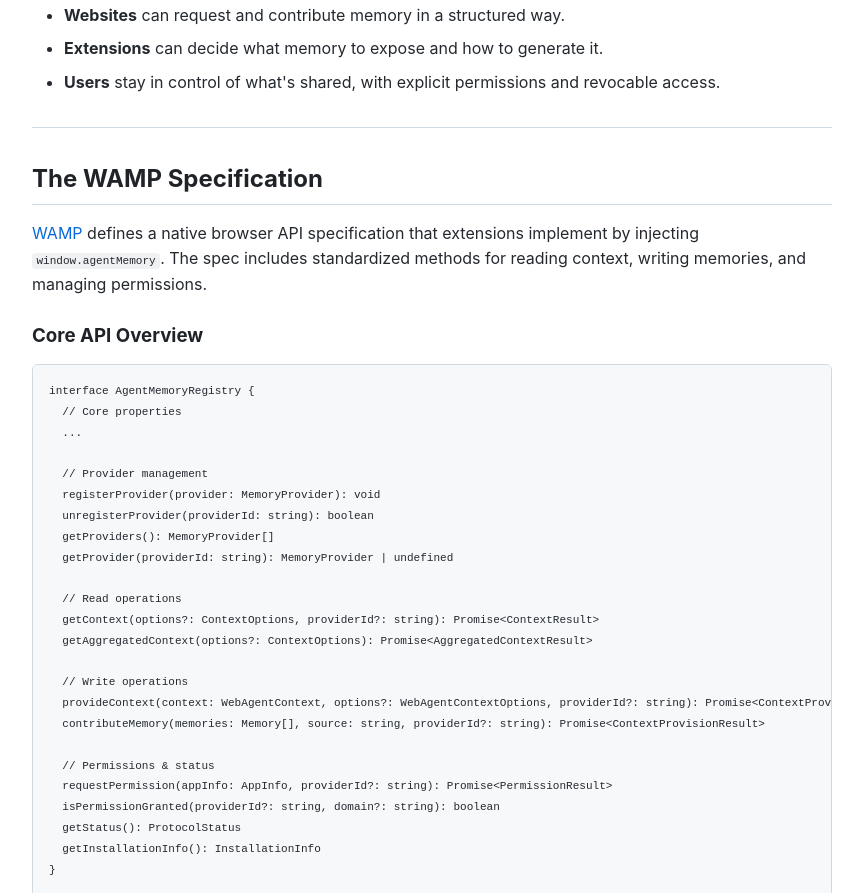
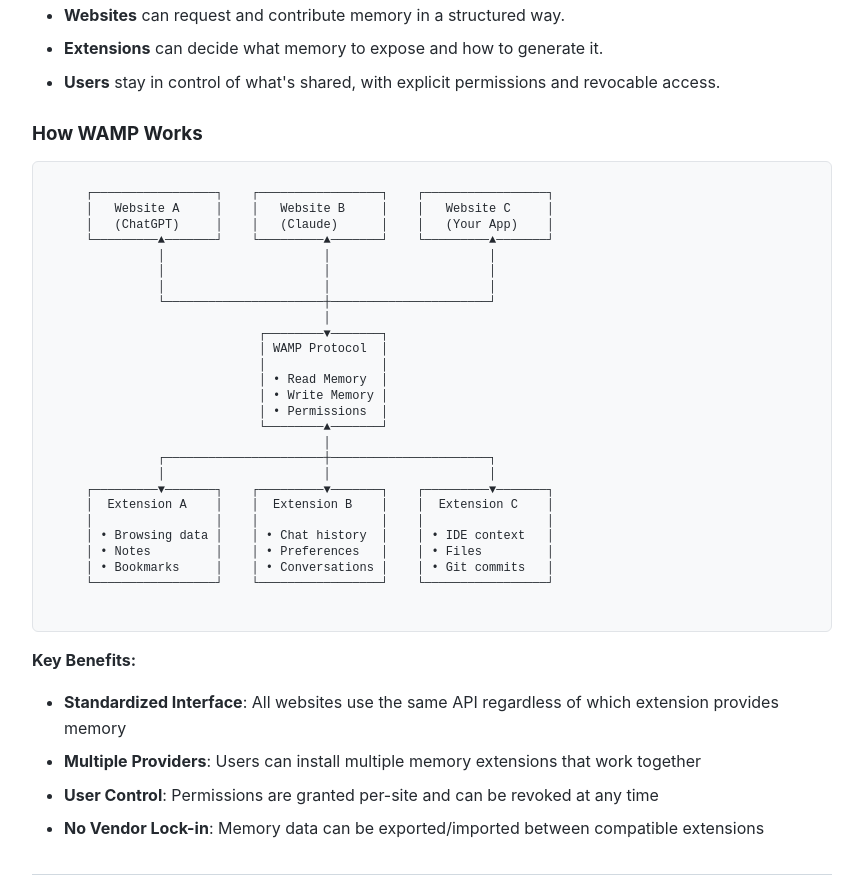
Before and after one commit to web-agent-memory/web-agent-memory-protocol, a browser extension: page docs/index.html in a window 1280 px wide. Shown: the part 2174-3067 px from the top of the page, without its empty margins (208-1071 px from the left). Drawn offline with Linux system fonts and the light colour scheme.

Commit message:
add diagram

```diff
--- a/docs/index.html
+++ b/docs/index.html
@@ -186,6 +186,45 @@
         <li><strong>Websites</strong> can request and contribute memory in a structured way.</li>
         <li><strong>Extensions</strong> can decide what memory to expose and how to generate it.</li>
         <li><strong>Users</strong> stay in control of what's shared, with explicit permissions and revocable access.</li>
+    </ul>
+
+    <h3>How WAMP Works</h3>
+
+    <pre style="font-family: 'Courier New', monospace; font-size: 12px; line-height: 1.3; background-color: #f8f9fa; border: 1px solid #e1e4e8; padding: 1.5rem; border-radius: 6px; color: #24292f;">
+    ┌─────────────────┐    ┌─────────────────┐    ┌─────────────────┐
+    │   Website A     │    │   Website B     │    │   Website C     │
+    │   (ChatGPT)     │    │   (Claude)      │    │   (Your App)    │
+    └─────────▲───────┘    └─────────▲───────┘    └─────────▲───────┘
+              │                      │                      │
+              │                      │                      │
+              │                      │                      │
+              └──────────────────────┼──────────────────────┘
+                                     │
+                            ┌────────▼───────┐
+                            │ WAMP Protocol  │
+                            │                │
+                            │ • Read Memory  │
+                            │ • Write Memory │
+                            │ • Permissions  │
+                            └────────▲───────┘
+                                     │
+              ┌──────────────────────┼──────────────────────┐
+              │                      │                      │
+    ┌─────────▼───────┐    ┌─────────▼───────┐    ┌─────────▼───────┐
+    │  Extension A    │    │  Extension B    │    │  Extension C    │
+    │                 │    │                 │    │                 │
+    │ • Browsing data │    │ • Chat history  │    │ • IDE context   │
+    │ • Notes         │    │ • Preferences   │    │ • Files         │
+    │ • Bookmarks     │    │ • Conversations │    │ • Git commits   │
+    └─────────────────┘    └─────────────────┘    └─────────────────┘
+    </pre>
+
+    <p><strong>Key Benefits:</strong></p>
+    <ul>
+        <li><strong>Standardized Interface</strong>: All websites use the same API regardless of which extension provides memory</li>
+        <li><strong>Multiple Providers</strong>: Users can install multiple memory extensions that work together</li>
+        <li><strong>User Control</strong>: Permissions are granted per-site and can be revoked at any time</li>
+        <li><strong>No Vendor Lock-in</strong>: Memory data can be exported/imported between compatible extensions</li>
     </ul>
 
     <hr>
```
Also changed, not shown: README.md.
